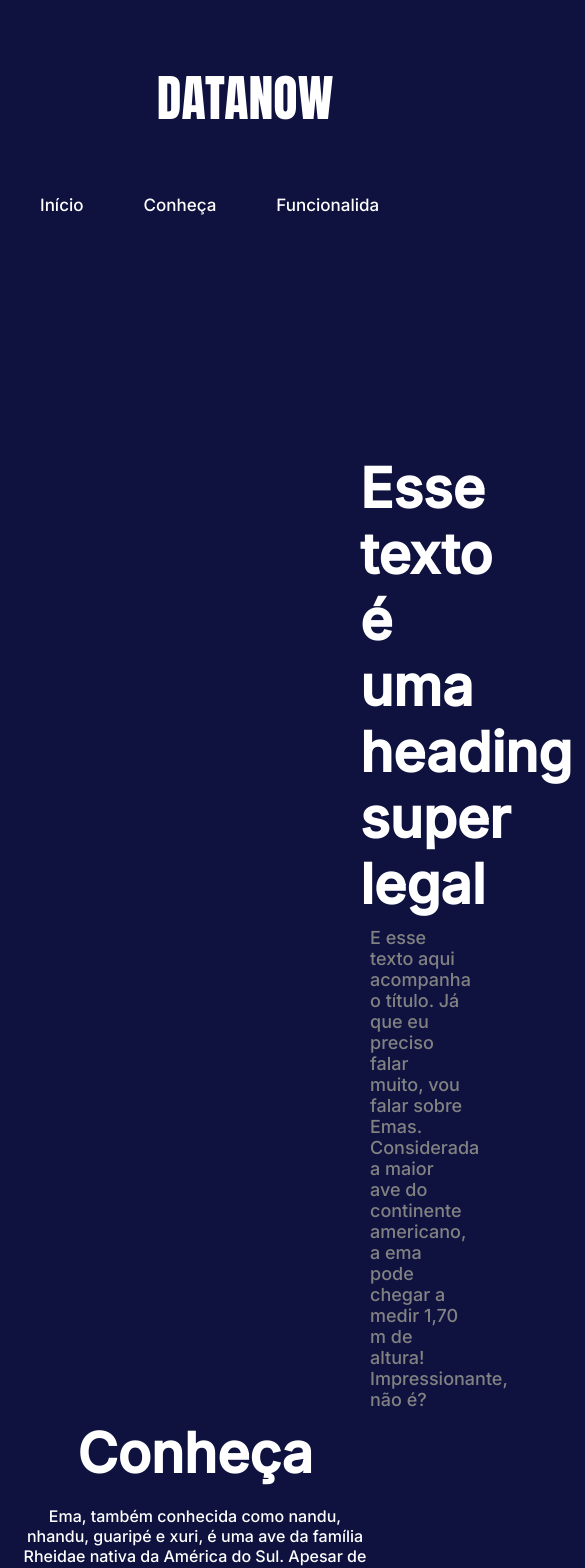
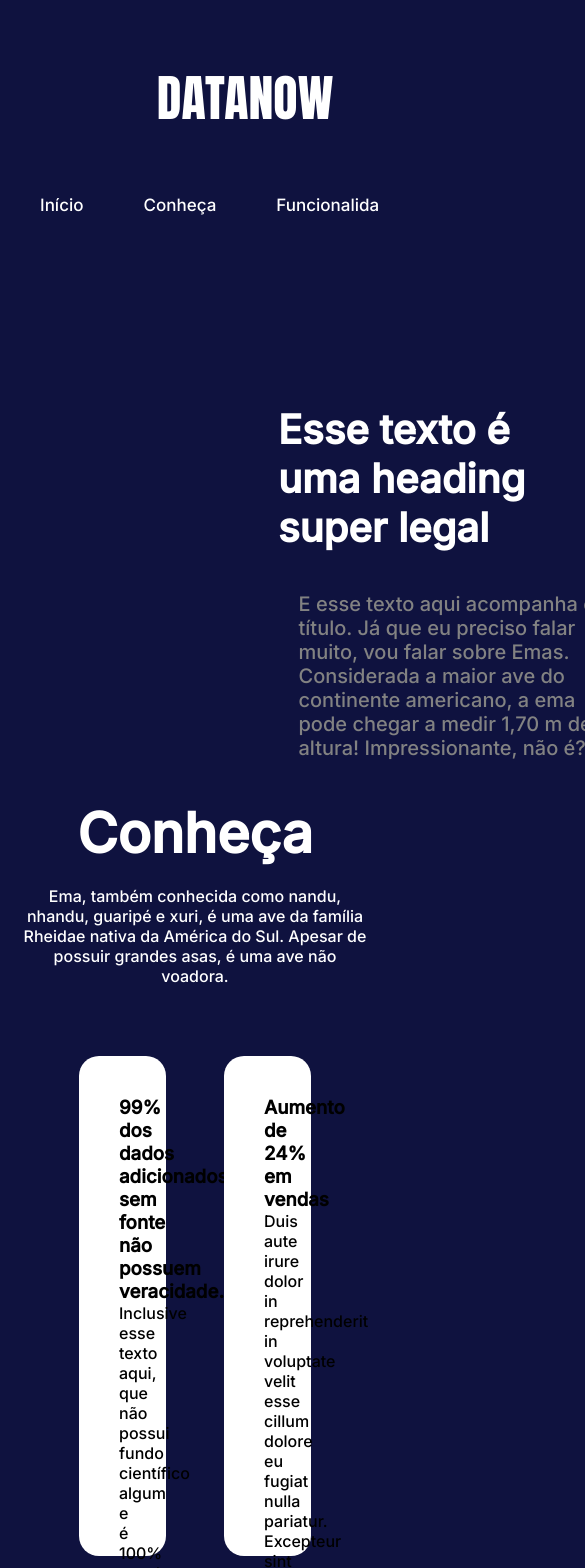
Before and after one commit to LuizFelipe33/audax-desafio, a React (Vite) app: page / in a window 390 px wide. Shown: the top 1568 px of the page, 585 px wide, since content can reach past the window. Built offline with nearby package versions, Linux system fonts and the light colour scheme.

Commit message:
quarto commit

```diff
--- a/src/styles/components/containerImg.css
+++ b/src/styles/components/containerImg.css
@@ -1,3 +1,18 @@
+.container-main{
+    justify-content: space-around;
+    display: flex;
+    margin: 30px;
+    padding: 20px;
+}
+.containers{
+    padding: 40px;
+    max-width: 100%;
+    width: 30%;
+    height: 500px;
+    background-color: #ffff;
+    border-radius: 20px;
+    text-align: center;
+}
 .containerText2 h1{
     text-align: center;
     color: #fff;
@@ -8,26 +23,19 @@
     text-align: center;
     color: #fff;
 }
-.container-main{
-    justify-content: space-around;
-    display: flex;
-    margin: 30px;
-    padding: 20px;
-}
-.containers{
-    padding: 40px;
-    width: 30%;
-    height: 500px;
-    margin-top: 20px;
-    background-color: #ffff;
-    display: center;
-    border-radius: 20px;
-    text-align: center;
-}
 .containers p{
-    padding: 20px;
+    padding: auto;
 }
 .img-not2{
-    height: 60%;
-    width: 80%;
+    justify-content: center;
+    max-width: 90%;
+    max-height: 80%;
+    height: auto;
+    width: auto;
 }
+
+@media(max-width:900px ){
+    .img-not2{
+        visibility: hidden;
+    }
+}
--- a/src/styles/components/containerText.css
+++ b/src/styles/components/containerText.css
@@ -1,7 +1,6 @@
 .flex{
-    margin-left: 10rem;
     display: flex;
-    margin-top: 50px;
+    justify-content: space-around;
 }
 .containerText{
     max-width: 100%;
@@ -9,7 +8,6 @@
     width: 50%;
     margin-left: 200px;
     margin-top: 150px;
-    border-radius: 30px;
 }
 .containerText h1{
     color: #fff;
@@ -25,3 +23,35 @@
     width: 70%;
     height: 100%;
 }
+
+@media(max-width:1200px ){
+    .img-not{
+        width: 550px;
+        height: 500px;
+    }
+}
+@media(max-width:1100px ){
+    .img-not{
+        width: 450px;
+        height: 450px;
+    }
+}
+@media(max-width:1000px ){
+    .img-not{
+        visibility: hidden;
+    }
+
+    .containerText h1{
+        font-size: 40px;
+        width: 300px;
+        margin-left: 40%;
+        margin-top: 0px;
+    }
+    .containerText p{
+        font-size: 20px;
+        width: 400px;
+        margin-left: 30%;
+        margin-top: 0px;
+        padding: 40px;
+    }
+}
```
